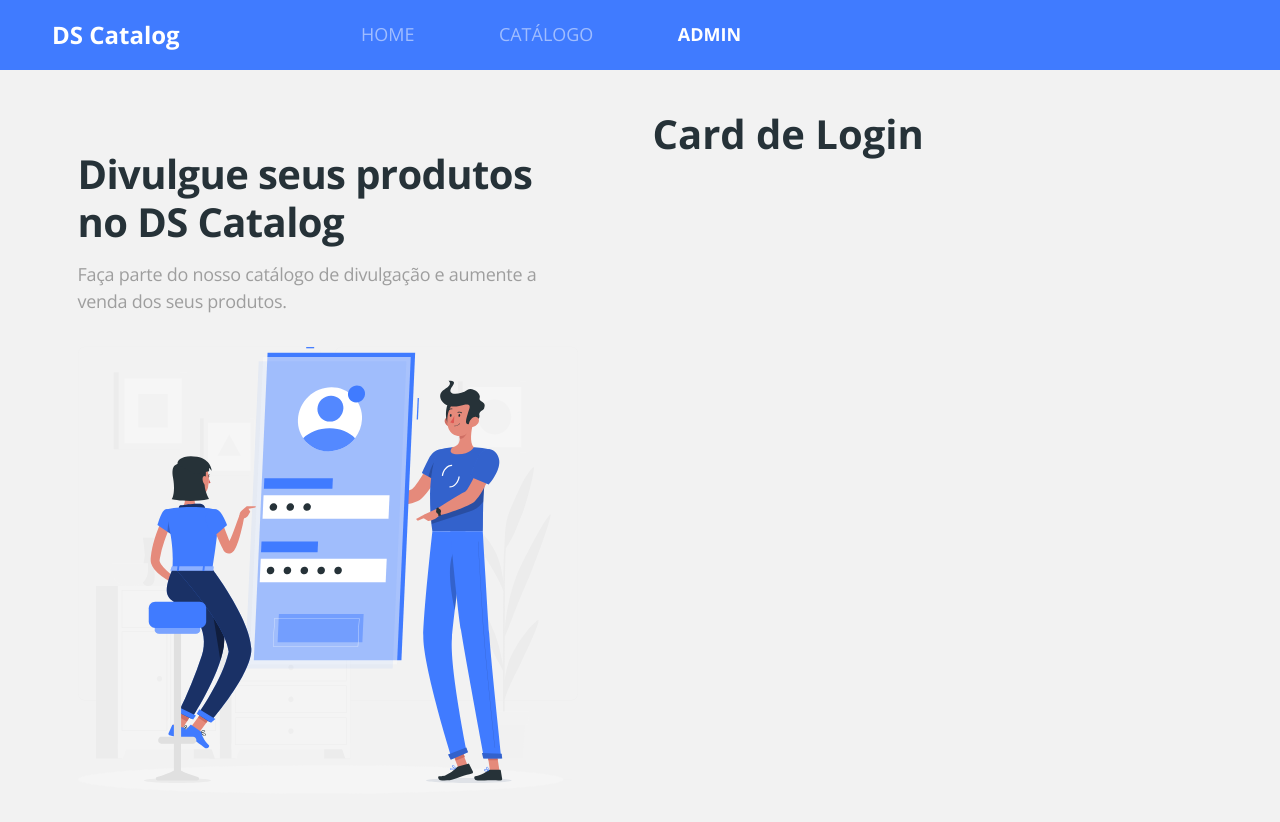
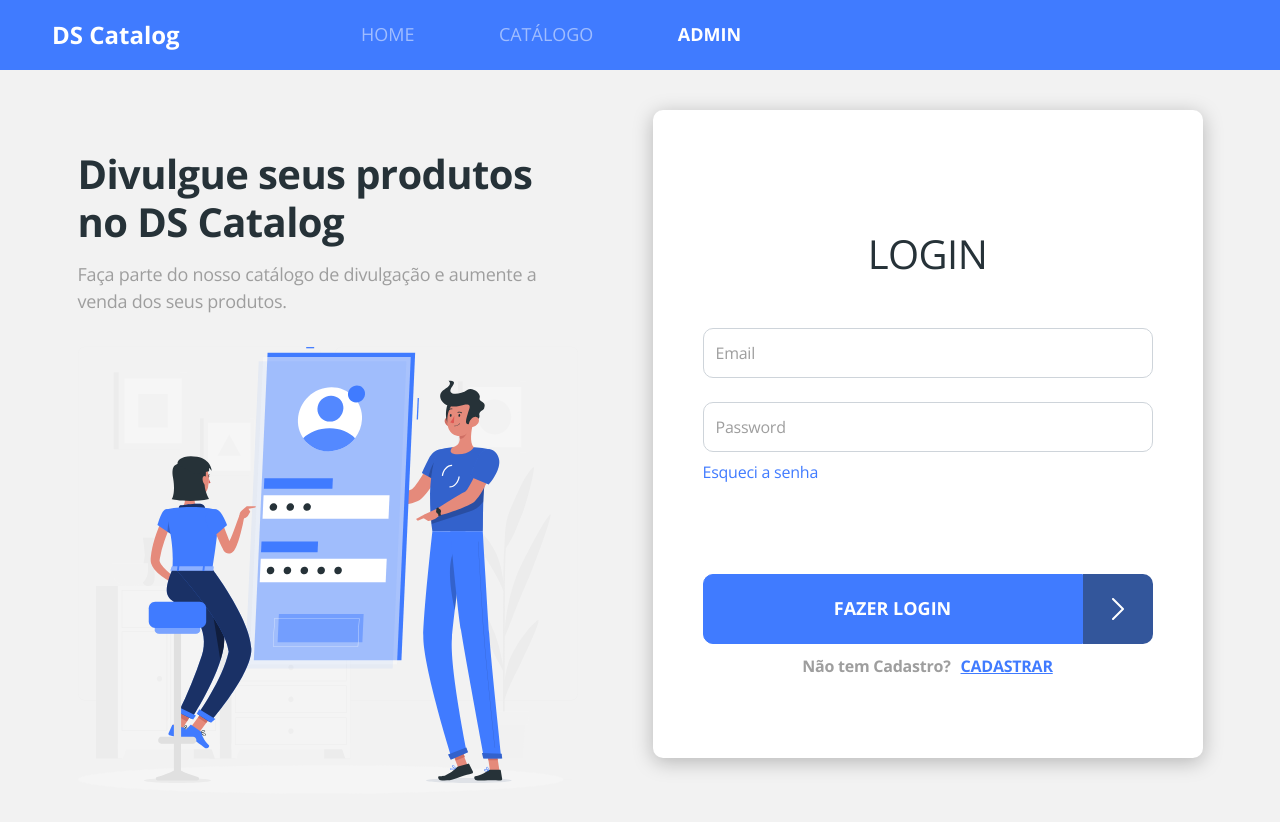
Before and after one commit to Rafaelxndre/DSCatalog, a React (Create React App) app in the folder frontweb/: page /admin/auth/login in a window 1280 px wide. Shown: the top 822 px of the page. Built offline with nearby package versions, Linux system fonts and the light colour scheme; no server answers.

Commit message:
Login card styling

```diff
--- a/frontweb/src/App.css
+++ b/frontweb/src/App.css
@@ -19,3 +19,15 @@ a, a:hover {
     box-shadow: 0px 4px 20px rgba(0, 0, 0, 0.25);
     border-radius: 10px;
   }
+
+  .base-input {
+    border-radius: 10px;
+    font-size: 1em;
+    letter-spacing: -0.015em;
+    color: #263238;
+    height: 50px;
+  }
+
+  .base-input::placeholder {
+    color: #9E9E9E;
+  }
--- a/frontweb/src/components/ButtonIcon/styles.css
+++ b/frontweb/src/components/ButtonIcon/styles.css
@@ -3,6 +3,7 @@
 }
 
 .btn-container button {
+  width: calc(100% - 50px);
   border-radius: 10px 0 0 10px;
 }
 
@@ -28,6 +29,12 @@
     width: 70px;
     height: 70px;
   }
+
+  .btn-container button {
+    width: calc(100% - 70px);
+    border-radius: 10px 0 0 10px;
+  }
+
   .btn h6 {
     font-size: 18px;
   }
--- /dev/null
+++ b/frontweb/src/pages/Admin/Auth/Login/index.tsx
@@ -0,0 +1,44 @@
+import { Link } from 'react-router-dom';
+import ButtonIcon from 'components/ButtonIcon';
+
+import './styles.css';
+
+const Login = () => {
+  return (
+    <div className="base-card login-card">
+      <h1>LOGIN</h1>
+      <form>
+        <div className="mb-4">
+          <input
+            type="text"
+            className="form-control base-input"
+            placeholder="Email"
+            name="username"
+          />
+        </div>
+        <div className="mb-2">
+          <input
+            type="password"
+            className="form-control base-input "
+            placeholder="Password"
+            name="password"
+          />
+        </div>
+        <Link to="/admin/auth/recover" className="login-link-recover">
+          Esqueci a senha
+        </Link>
+        <div className="login-submit">
+          <ButtonIcon text="Fazer login" />
+        </div>
+        <div className="signup-container">
+          <span className="not-registered">Não tem Cadastro?</span>
+          <Link to="/admin/auth/register" className="login-link-register">
+            CADASTRAR
+          </Link>
+        </div>
+      </form>
+    </div>
+  );
+};
+
+export default Login;
--- /dev/null
+++ b/frontweb/src/pages/Admin/Auth/Login/styles.css
@@ -0,0 +1,56 @@
+.login-card {
+    padding: 20px;
+    font-size: 16px;
+}
+
+.login-card h1 {
+    font-size: 2.5em;
+    font-weight: normal;
+    text-align: center;
+    letter-spacing: -0.015em;
+    color: #263238;
+    text-transform: uppercase;
+    margin-top: 70px;
+    margin-bottom: 50px;
+}
+
+.login-link-recover {
+    font-size: 1em;
+    letter-spacing: -0.015em;
+    color: #407bff;
+    display: block;
+    margin-bottom: 90px;
+}
+
+.login-link-register {
+    font-weight: bold;
+    font-size: 1em;
+    text-align: center;
+    letter-spacing: -0.015em;
+    text-decoration-line: underline;
+    color: #407bff;
+    margin-left: 10px;
+}
+
+.login-submit {
+    margin-bottom: 10px;
+}
+
+.not-registered {
+    font-weight: bold;
+    font-size: 1em;
+    text-align: center;
+    letter-spacing: -0.015em;
+    color: #9e9e9e;
+}
+
+.signup-container {
+    text-align: center;
+    margin-bottom: 30px;
+}
+
+@media (min-width: 576px){
+    .login-card {
+        padding: 50px;
+    }
+}
--- a/frontweb/src/pages/Admin/Auth/index.tsx
+++ b/frontweb/src/pages/Admin/Auth/index.tsx
@@ -1,5 +1,6 @@
 import { ReactComponent as AuthImage} from 'assets/images/auth-image.svg';
 import { Route, Switch } from 'react-router-dom';
+import Login from './Login';
 
 import './styles.css';
 
@@ -15,7 +16,7 @@ const Auth = () => {
             <div className="auth-form-container">
                 <Switch>
                     <Route path="/admin/auth/login">
-                        <h1>Card de Login</h1>
+                        <Login />
                     </Route>
                     <Route path="/admin/auth/signup">
                         <h1>Card de Signup</h1>
```
